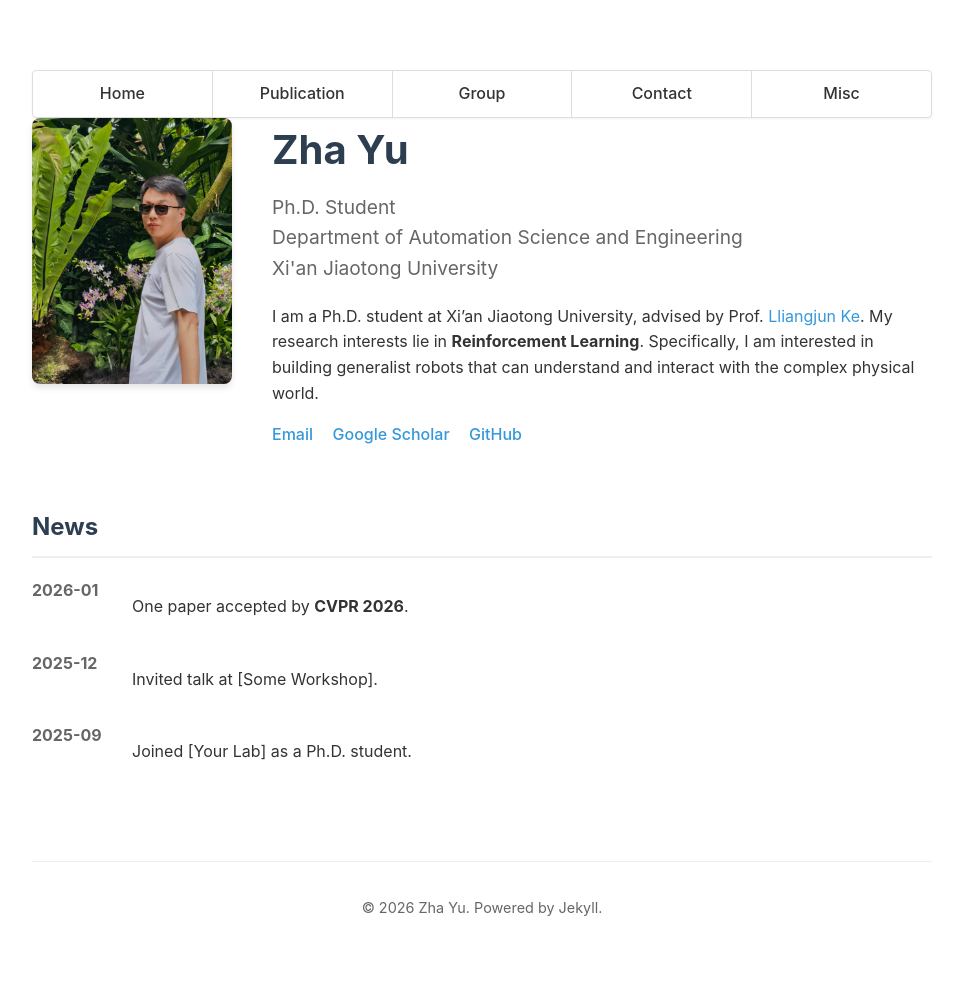
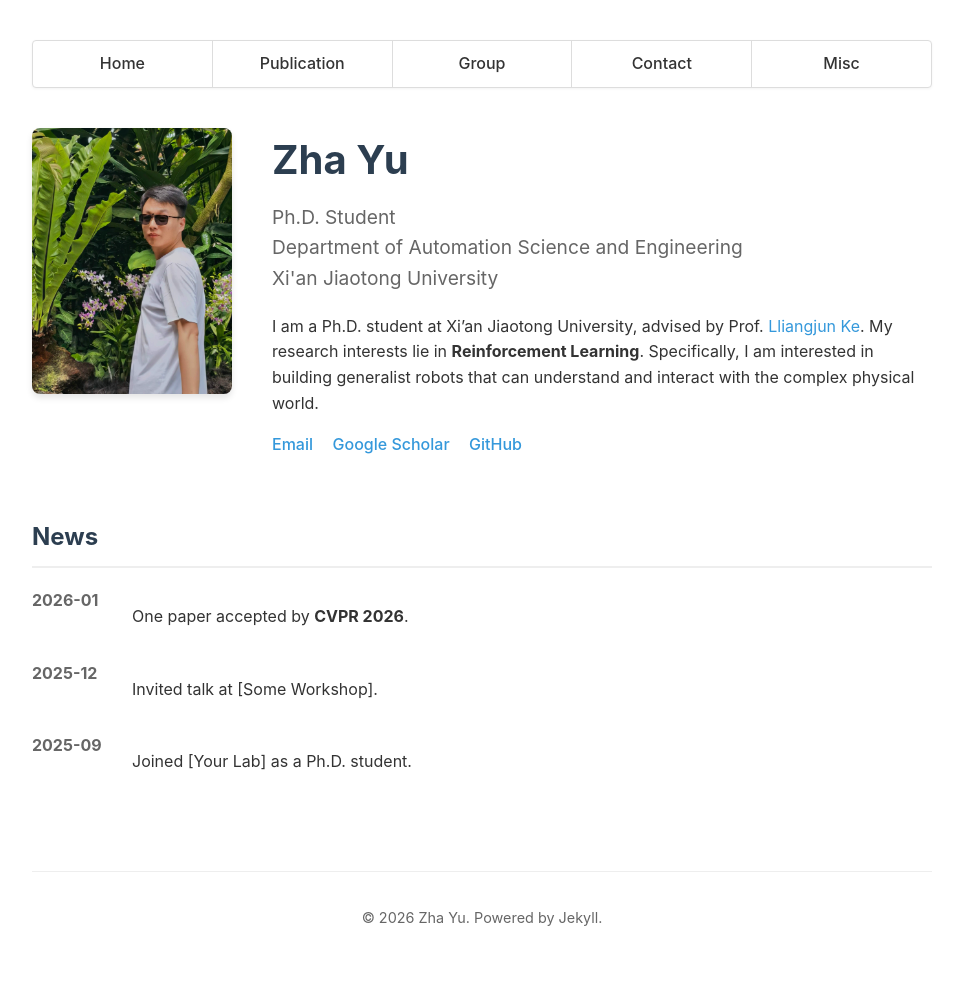
Before and after one commit to KezhiAdore/KezhiAdore.github.io, a Jekyll site: the page built from index.html, in a window 1280 px wide. Shown: the whole page, without its empty margins (158-1121 px from the left). Built offline with Jekyll 4.4.1, drawn with Linux system fonts in a browser that asks for light colours.

Commit message:
Style: Add margin below navigation bar

```diff
--- a/assets/css/style.css
+++ b/assets/css/style.css
@@ -187,7 +187,8 @@ footer {
 
 /* Navigation Bar */
 .main-nav {
-    margin-top: 30px;
+    margin-top: 0;
+    margin-bottom: 40px; /* Space between nav and content */
     border: 1px solid #ddd;
     border-radius: 4px;
     background: #fff;
```
